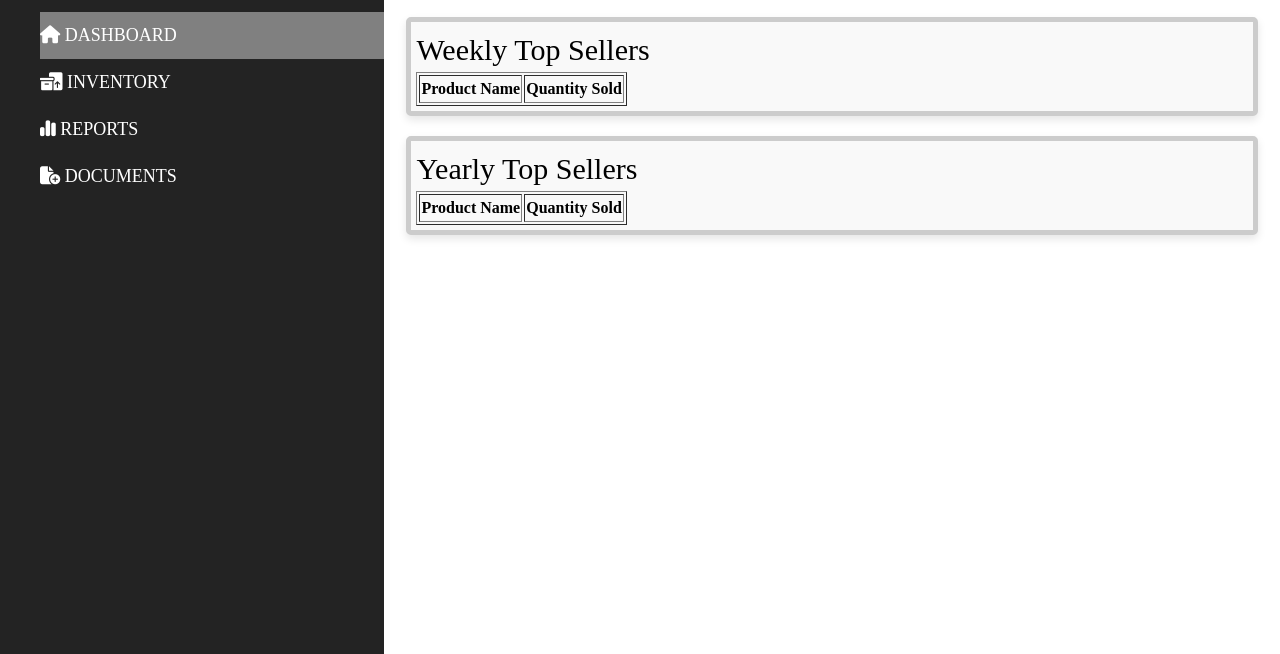
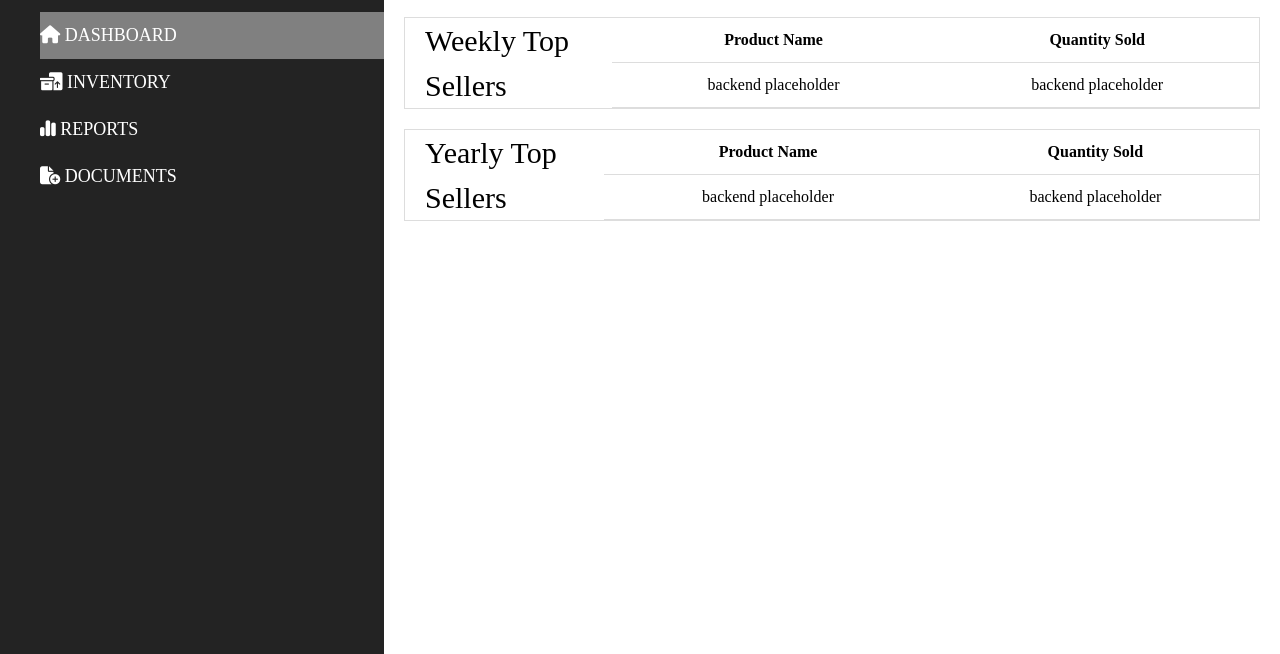
Before and after one commit to JTehuintle/CMPE131, a website: page Reports_Admin_View.html in a window 1280 px wide. Shown: the part 146-800 px from the top of the page. Drawn offline with Linux system fonts and the light colour scheme; no server answers.

Commit message:
Add files via upload

```diff
--- a/Reports_Admin_View.html
+++ b/Reports_Admin_View.html
@@ -184,7 +184,7 @@
             background-color: #4cae4c;
         }
 
-        .search_inventory input[type = text]{
+        .search_inventory input[type=text] {
             float: right;
             padding: 6px;
             border: none;
@@ -198,43 +198,49 @@
             margin-top: 10px;
             padding: 10px;
         }
+
         .searchInventory input[type="text"] {
             width: 95%;
             padding: 10px;
             font-size: 16px;
             border: 1px solid #ccc;
             border-radius: 4px;
-            background-color: #f9f9f9; /* Light background */
-        }
-        .Week_top_sellers {
-            margin: 0 auto;
-            width: 95%;
-            padding: 5px;
-            border: 5px solid #ccc; /* Light grey border */
-            border-radius: 5px; /* Rounded corners */
-            background-color: #f9f9f9; /* Light background */
-            margin: 20px auto; /* Spacing around the box */
-            box-shadow: 0px 4px 8px rgba(0, 0, 0, 0.1); /* Optional shadow */
-        }
-        .year_top_sellers{
-            margin: 0 auto;
-            width: 95%;
-            padding: 5px;
-            border: 5px solid #ccc; /* Light grey border */
-            border-radius: 5px; /* Rounded corners */
-            background-color: #f9f9f9; /* Light background */
-            margin: 20px auto; /* Spacing around the box */
-            box-shadow: 0px 4px 8px rgba(0, 0, 0, 0.1); /* Optional shadow */
-        }
-        .product_container{
-            margin: 0 auto;
-            width: 95%;
-            display:flex;
-            justify-content: space-between;
-            gap: 20px;
+            background-color: #f9f9f9;
+            /* Light background */
         }
 
+        .Week_top_sellers,
+        .year_top_sellers {
+            display: flex;
+            gap: 10px;
+        }
 
+        .Week_top_sellers,
+        .year_top_sellers {
+            margin-top: 20px;
+            margin-left: 20px;
+            margin-right: 20px;
+            border: 1px solid #ddd;
+            padding: 10 px;
+            background-color: white;
+        }
+
+        table {
+            width: 100%;
+            border-collapse: collapse;
+        }
+
+        th,
+        td {
+            padding: 8px;
+            border-bottom: 1px solid #ddd;
+            text-align: center;
+        }
+
+        .Week_top_sellers h3,
+        .year_top_sellers h3 {
+            padding-left: 20px;
+        }
     </style>
 </head>
 
@@ -254,10 +260,12 @@
                     <li>
                         <a href="/Admin_Inventory"><i class="fa-solid fa-boxes-packing"></i> Inventory</a>
                     </li>
-                    <li>  <!--Fix later-->
+                    <li>
+                        <!--Fix later-->
                         <a href="/reports"><i class="fa-solid fa-chart-simple"></i> Reports</a>
                     </li>
-                    <li> <!--Fix later-->
+                    <li>
+                        <!--Fix later-->
                         <a href="/documents"><i class="fa-solid fa-file-circle-plus"></i> Documents</a>
                     </li>
                 </ul>
@@ -276,9 +284,8 @@
             </div>
             <!-- Current Stock Table -->
             <div class="Week_top_sellers">
-                <h3>Weekly Top Sellers</h3>
-                <table id="inventoryTable" border="1">
-                        <thead>
+                <h3> Weekly Top Sellers</h3>
+                <table>
                     <tr>
                         <!--<th>Item ID</th>-->
                         <th>Product Name</th>
@@ -286,7 +293,12 @@
                         <th>Quantity Sold</th>
                         <!--<th>Location</th>-->
                     </tr>
-                        </thead>
+                    <tr>
+                        <td>backend placeholder </td>
+                        <td>backend placeholder </td>
+
+                    </tr>
+
                     <tbody>
                         <!-- Data will be inserted here dynamically -->
                     </tbody>
@@ -294,8 +306,8 @@
             </div>
             <div class="year_top_sellers">
                 <h3>Yearly Top Sellers</h3>
-                <table id="inventoryTable" border="1">
-                        <thead>
+                <table>
+
                     <tr>
                         <!--<th>Item ID</th>-->
                         <th>Product Name</th>
@@ -303,7 +315,13 @@
                         <th>Quantity Sold</th>
                         <!--<th>Location</th>-->
                     </tr>
-                        </thead>
+
+                    <tr>
+                        <td>backend placeholder </td>
+                        <td>backend placeholder </td>
+
+                    </tr>
+
                     <tbody>
                         <!-- Data will be inserted here dynamically -->
                     </tbody>
```
Lines whose indentation alone changed are shown as unchanged.
